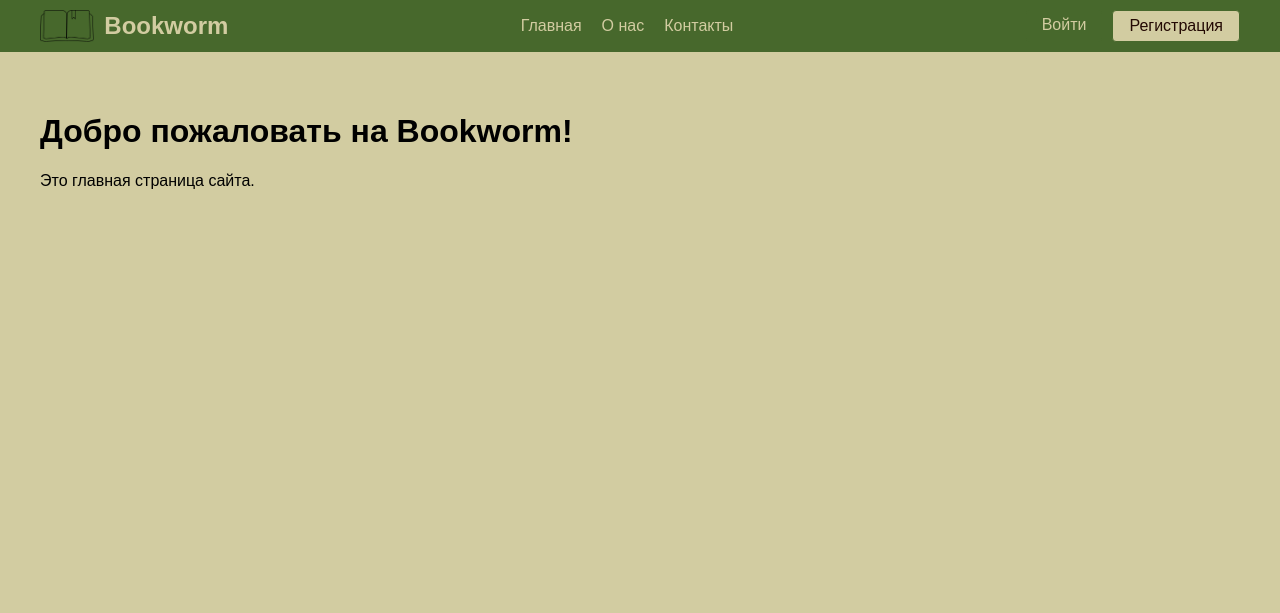
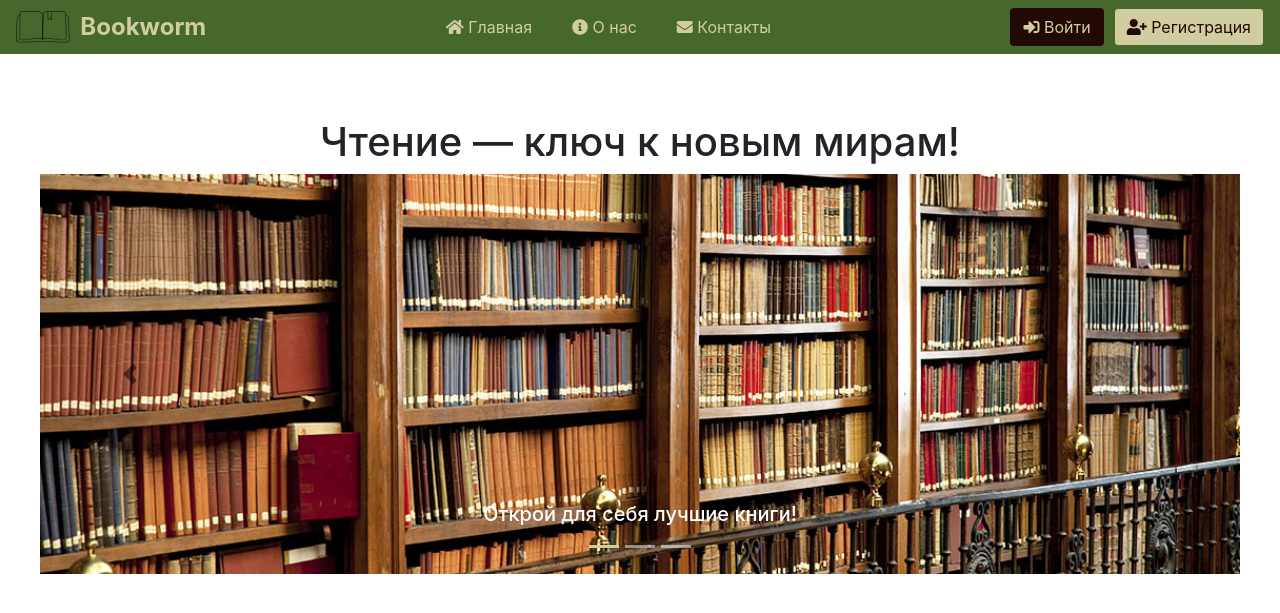
Before and after one commit to hiashyr/django-practice, a Django app: page / in a window 1280 px wide. Shown: the top 613 px of the page. Run offline with Django 5.2, Linux system fonts and the light colour scheme; some libraries are stand-ins or nearby versions.

Commit message:
Edit the main page

```diff
--- a/bookworm/static/style.css
+++ b/bookworm/static/style.css
@@ -22,20 +22,21 @@ body {
 .logo {
     display: flex;
     align-items: center;
-    text-decoration: none;
     color: var(--main-light);
     font-weight: bold;
+    text-decoration: none;
 }
 .site-title {
     font-size: 1.5em;
     font-weight: bold;
     margin-left: 10px;
     color: var(--main-light);
+    text-decoration: none;
 }
 .nav-links {
     list-style: none;
     display: flex;
-    gap: 20px;
+    gap: 40px;
     margin: 0;
     padding: 0;
 }
@@ -46,7 +47,8 @@ body {
     transition: color 0.2s;
 }
 .nav-links a:hover {
-    color: var(--main-green);
+    color: var(--main-dark);
+    text-decoration: none;
 }
 .auth-buttons {
     display: flex;
@@ -56,8 +58,8 @@ body {
     padding: 6px 16px;
     border: none;
     border-radius: 4px;
-    background: var(--main-green);
-    color: var(--main-light);
+    background: var(--main-dark) !important;
+    color: var(--main-light) !important;
     text-decoration: none;
     font-size: 1em;
     transition: background 0.2s, color 0.2s;
@@ -67,9 +69,9 @@ body {
     color: var(--main-light);
 }
 .btn-primary {
-    background: var(--main-light);
-    color: var(--main-dark);
-    border: 1px solid var(--main-green);
+    background: var(--main-light) !important;
+    color: var(--main-dark) !important;
+    border: 1px solid var(--main-green) !important;
 }
 .btn-primary:hover {
     background: var(--main-green);
@@ -78,3 +80,37 @@ body {
 .content {
     padding: 40px;
 }
+
+/* Стили для кнопки регистрации */
+.btn-primary {
+    background: var(--main-green);
+    color: var(--main-light);
+    border: none;
+    transition: background 0.2s, color 0.2s;
+}
+
+.btn-primary:hover {
+    background: var(--main-dark);
+    color: var(--main-light);
+}
+
+/* Стили для элементов слайдера */
+.carousel-indicators li {
+    background-color: var(--main-green);
+}
+
+.carousel-indicators .active {
+    background-color: var(--main-light);
+}
+
+.carousel-control-prev-icon,
+.carousel-control-next-icon {
+    background-color: var(--main-green);
+    filter: invert(1) grayscale(100%) brightness(200%);
+}
+
+.carousel-control-prev-icon:hover,
+.carousel-control-next-icon:hover {
+    background-color: var(--main-green);
+    filter: invert(1) grayscale(100%) brightness(150%);
+}
--- a/bookworm/templates/base.html
+++ b/bookworm/templates/base.html
@@ -4,6 +4,14 @@
     <meta charset="UTF-8">
     <title>Bookworm</title>
     <link rel="stylesheet" href="/static/style.css">
+    <!-- Bootstrap CSS -->
+    <link href="https://stackpath.bootstrapcdn.com/bootstrap/4.5.2/css/bootstrap.min.css" rel="stylesheet">
+    <!-- Font Awesome for icons -->
+    <link href="https://cdnjs.cloudflare.com/ajax/libs/font-awesome/5.15.3/css/all.min.css" rel="stylesheet">
+    <!-- jQuery and Bootstrap JS -->
+    <script src="https://code.jquery.com/jquery-3.5.1.slim.min.js"></script>
+    <script src="https://cdn.jsdelivr.net/npm/@popperjs/core@2.5.4/dist/umd/popper.min.js"></script>
+    <script src="https://stackpath.bootstrapcdn.com/bootstrap/4.5.2/js/bootstrap.min.js"></script>
 </head>
 <body>
     <nav class="navbar">
@@ -12,13 +20,13 @@
             <span class="site-title">Bookworm</span>
         </a>
         <ul class="nav-links">
-            <li><a href="/">Главная</a></li>
-            <li><a href="/about/">О нас</a></li>
-            <li><a href="/contact/">Контакты</a></li>
+            <li><a href="/"><i class="fas fa-home"></i> Главная</a></li>
+            <li><a href="/about/"><i class="fas fa-info-circle"></i> О нас</a></li>
+            <li><a href="/contact/"><i class="fas fa-envelope"></i> Контакты</a></li>
         </ul>
         <div class="auth-buttons">
-            <a href="/login/" class="btn">Войти</a>
-            <a href="/register/" class="btn btn-primary">Регистрация</a>
+            <a href="/login/" class="btn"><i class="fas fa-sign-in-alt"></i> Войти</a>
+            <a href="/register/" class="btn btn-primary"><i class="fas fa-user-plus"></i> Регистрация</a>
         </div>
     </nav>
     <div class="content">
--- a/bookworm/templates/home.html
+++ b/bookworm/templates/home.html
@@ -1,5 +1,41 @@
 {% extends 'base.html' %}
 {% block content %}
-<h1>Добро пожаловать на Bookworm!</h1>
-<p>Это главная страница сайта.</p>
+<div class="main-hero">
+	<h1 class="site-motto text-center mt-4">Чтение — ключ к новым мирам!</h1>
+	<div id="carouselExampleIndicators" class="carousel slide" data-ride="carousel">
+		<ol class="carousel-indicators">
+			<li data-target="#carouselExampleIndicators" data-slide-to="0" class="active"></li>
+			<li data-target="#carouselExampleIndicators" data-slide-to="1"></li>
+			<li data-target="#carouselExampleIndicators" data-slide-to="2"></li>
+		</ol>
+<div class="carousel-inner">
+			<div class="carousel-item active">
+				<img src="/static/slide1.jpg" class="d-block w-100" style="height: 400px; object-fit: cover;" alt="Слайд 1">
+				<div class="carousel-caption d-none d-md-block">
+					<h5>Открой для себя лучшие книги!</h5>
+				</div>
+			</div>
+			<div class="carousel-item">
+				<img src="/static/slide2.jpg" class="d-block w-100" style="height: 400px; object-fit: cover;" alt="Слайд 2">
+				<div class="carousel-caption d-none d-md-block">
+					<h5>Создай свою коллекцию любимых авторов</h5>
+				</div>
+			</div>
+			<div class="carousel-item">
+				<img src="/static/slide3.jpg" class="d-block w-100" style="height: 400px; object-fit: cover;" alt="Слайд 3">
+				<div class="carousel-caption d-none d-md-block">
+					<h5>Делись впечатлениями с друзьями</h5>
+				</div>
+			</div>
+		</div>
+		<a class="carousel-control-prev" href="#carouselExampleIndicators" role="button" data-slide="prev">
+			<span class="carousel-control-prev-icon" aria-hidden="true"></span>
+			<span class="sr-only">Previous</span>
+		</a>
+		<a class="carousel-control-next" href="#carouselExampleIndicators" role="button" data-slide="next">
+			<span class="carousel-control-next-icon" aria-hidden="true"></span>
+			<span class="sr-only">Next</span>
+		</a>
+	</div>
+</div>
 {% endblock %}
```
Also changed, not shown: bookworm/static/slide1.jpg (added), bookworm/static/slide2.jpg (added), bookworm/static/slide3.jpg (added).
